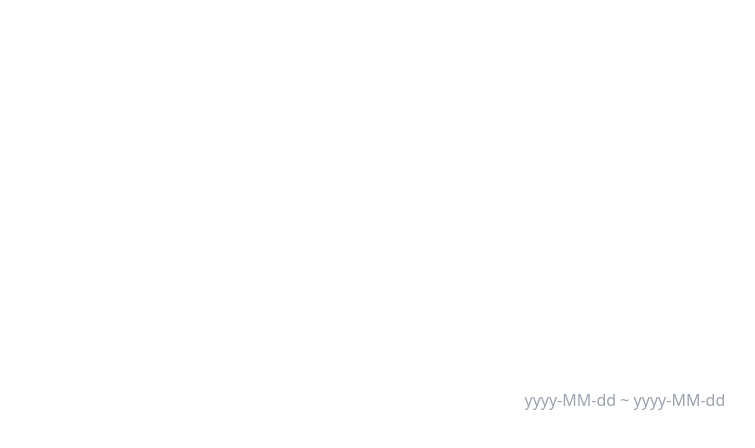
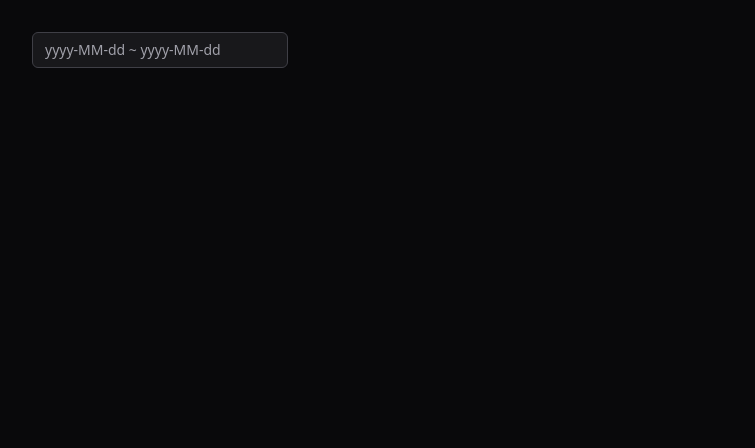
Before and after one commit to navaneethct1199/date-range-picker, a React (Vite) app: page / in a window 1280 px wide. Shown: the top 448 px of the page, without its empty margins (0-755 px from the left). Built offline with nearby package versions, Linux system fonts and the light colour scheme.

Commit message:
Style input and date picker container

```diff
--- a/package.json
+++ b/package.json
@@ -11,6 +11,7 @@
     "format": "prettier . --write"
   },
   "dependencies": {
+    "clsx": "^2.1.0",
     "react": "^18.2.0",
     "react-dom": "^18.2.0"
   },
--- a/src/App.tsx
+++ b/src/App.tsx
@@ -1,9 +1,22 @@
 import { DateRangePicker } from "./components/date-range-picker";
 
-export function App() {
-  return (
-    <main className="grid h-full place-items-center">
-      <DateRangePicker />
-    </main>
-  );
-}
+const ranges = [
+  {
+    label: "Today",
+    value: [new Date(), new Date()],
+  },
+  {
+    label: "Yesterday",
+    value: [new Date(), new Date()],
+  },
+  {
+    label: "Last 7 Days",
+    value: [new Date(), new Date()],
+  },
+];
+
+export const App = () => (
+  <main className="h-full bg-zinc-950 p-8 text-zinc-300">
+    <DateRangePicker ranges={ranges} />
+  </main>
+);
--- a/src/components/date-range-picker.tsx
+++ b/src/components/date-range-picker.tsx
@@ -1,31 +1,124 @@
-import { useState } from "react";
+import { useRef, useState, useEffect, useCallback } from "react";
+import clsx from "clsx";
 
 const placeholder = "yyyy-MM-dd ~ yyyy-MM-dd";
 
-export function DateRangePicker() {
+export type DateRangePickerProps = Readonly<{
+  ranges: Array<{
+    label: string;
+    value: Date[];
+  }>;
+}>;
+
+export const DateRangePicker = ({ ranges }: DateRangePickerProps) => {
+  const element = useRef<HTMLDivElement>(null);
+
   const [value, setValue] = useState("");
+  const [draft, setDraft] = useState(placeholder);
+  const [isFocused, setIsFocused] = useState(false);
+  const [isOpen, setIsOpen] = useState(false);
 
-  function handleFocus() {
+  const open = () => setIsOpen(true);
+  const close = () => setIsOpen(false);
+
+  const focus = () => {
+    setIsFocused(true);
+    open();
+  };
+  const blur = useCallback(() => {
+    setIsFocused(false);
+    close();
+  }, []);
+
+  useEffect(() => {
+    const handleBlur = (event: MouseEvent) => {
+      if (!element.current?.contains(event.target as Node)) blur();
+    };
+
+    document.addEventListener("mousedown", handleBlur);
+    return () => document.removeEventListener("mousedown", handleBlur);
+  }, [blur]);
+
+  const handleInputFocus = () => {
+    focus();
     if (!value) setValue(placeholder);
-  }
+  };
 
-  function handleChange(event: React.ChangeEvent<HTMLInputElement>) {
+  const handleInputChange = (event: React.ChangeEvent<HTMLInputElement>) => {
+    close();
     setValue(event.target.value);
-  }
+  };
 
-  function handleBlur() {
+  const handleInputBlur = () => {
     if (value === placeholder) setValue("");
-  }
+  };
+
+  const handleRangeSelect = (range: Date[]) => {
+    blur();
+  };
+
+  const handleSubmit = () => {
+    blur();
+  };
 
   return (
-    <div>
+    <div
+      ref={element}
+      className={clsx(
+        "relative flex h-9 w-64 items-center rounded-md border bg-zinc-900 transition-all duration-200 hover:border-sky-400",
+        { "border-sky-400": isFocused, "border-zinc-700": !isFocused },
+      )}
+    >
       <input
         placeholder={placeholder}
         value={value}
-        onFocus={handleFocus}
-        onChange={handleChange}
-        onBlur={handleBlur}
+        onFocus={handleInputFocus}
+        onChange={handleInputChange}
+        onBlur={handleInputBlur}
+        spellCheck={false}
+        className="flex-grow bg-transparent py-2 pl-3 text-sm text-zinc-200 outline-none placeholder:text-zinc-400"
       />
+      <button
+        onFocus={focus}
+        className={clsx("h-full w-8 flex-shrink-0 outline-none", {
+          "cursor-pointer": value && value !== placeholder,
+          "cursor-text": !value || value === placeholder,
+        })}
+      ></button>
+
+      <div
+        className={clsx(
+          "absolute -left-px top-full mt-px min-w-[36rem] rounded-md bg-zinc-800 shadow",
+          { hidden: !isFocused || !isOpen },
+        )}
+      >
+        <header className="px-3 py-2 text-sm">{draft}</header>
+
+        <section className="grid grid-cols-2 border-b border-t border-zinc-700">
+          <div className="border-r border-zinc-700 py-3"></div>
+          <div className="py-3"></div>
+        </section>
+
+        <footer className="flex items-start justify-between p-3">
+          <div className="flex max-w-[400px] flex-grow flex-wrap gap-1">
+            {ranges.map((range) => (
+              <button
+                key={range.label}
+                onClick={() => handleRangeSelect(range.value)}
+                className="px-2.5 py-[5px] text-sm text-sky-400 hover:underline"
+              >
+                {range.label}
+              </button>
+            ))}
+          </div>
+          <button
+            onClick={handleSubmit}
+            className="rounded-md bg-sky-500 px-2.5 py-[5px] text-sm text-white transition-all duration-200 hover:bg-sky-400"
+          >
+            OK
+          </button>
+        </footer>
+      </div>
     </div>
   );
-}
+};
```
Also changed, not shown: 1 other file (tests, documents, lock files or other folders).
